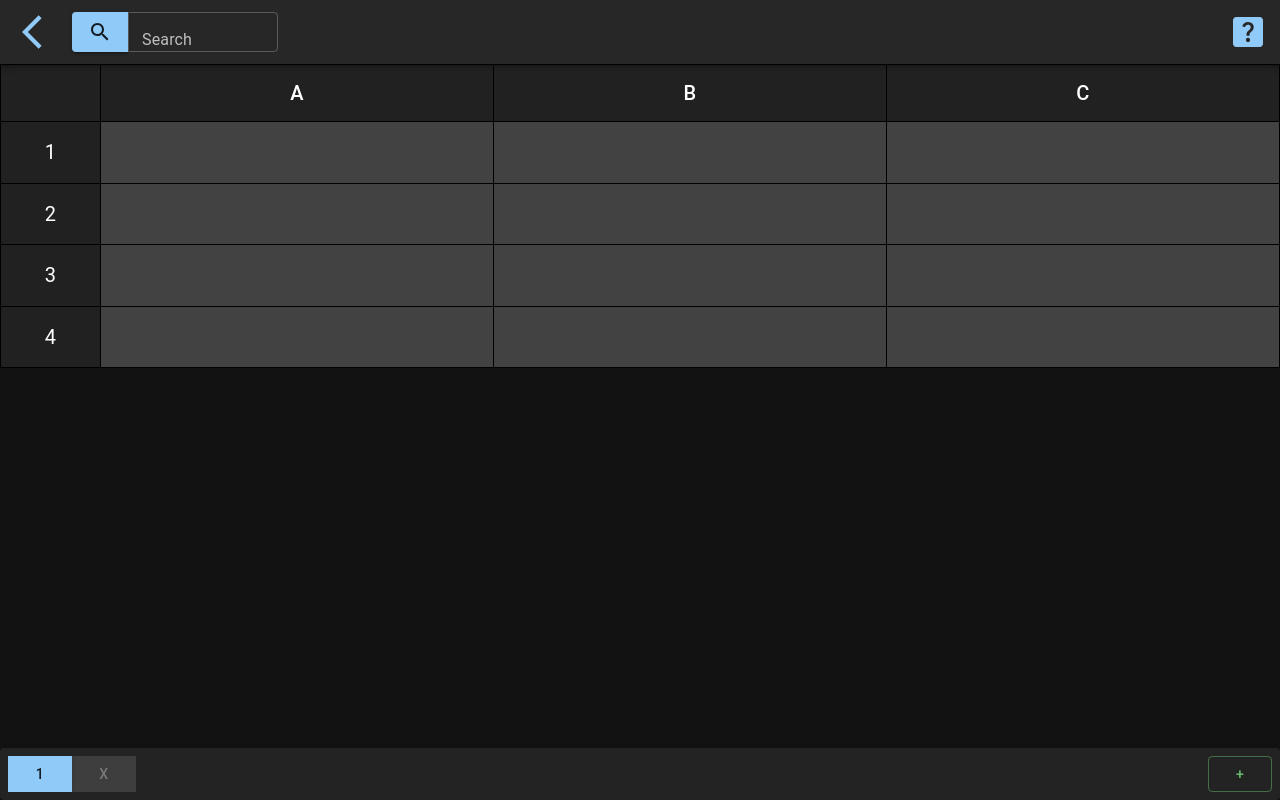
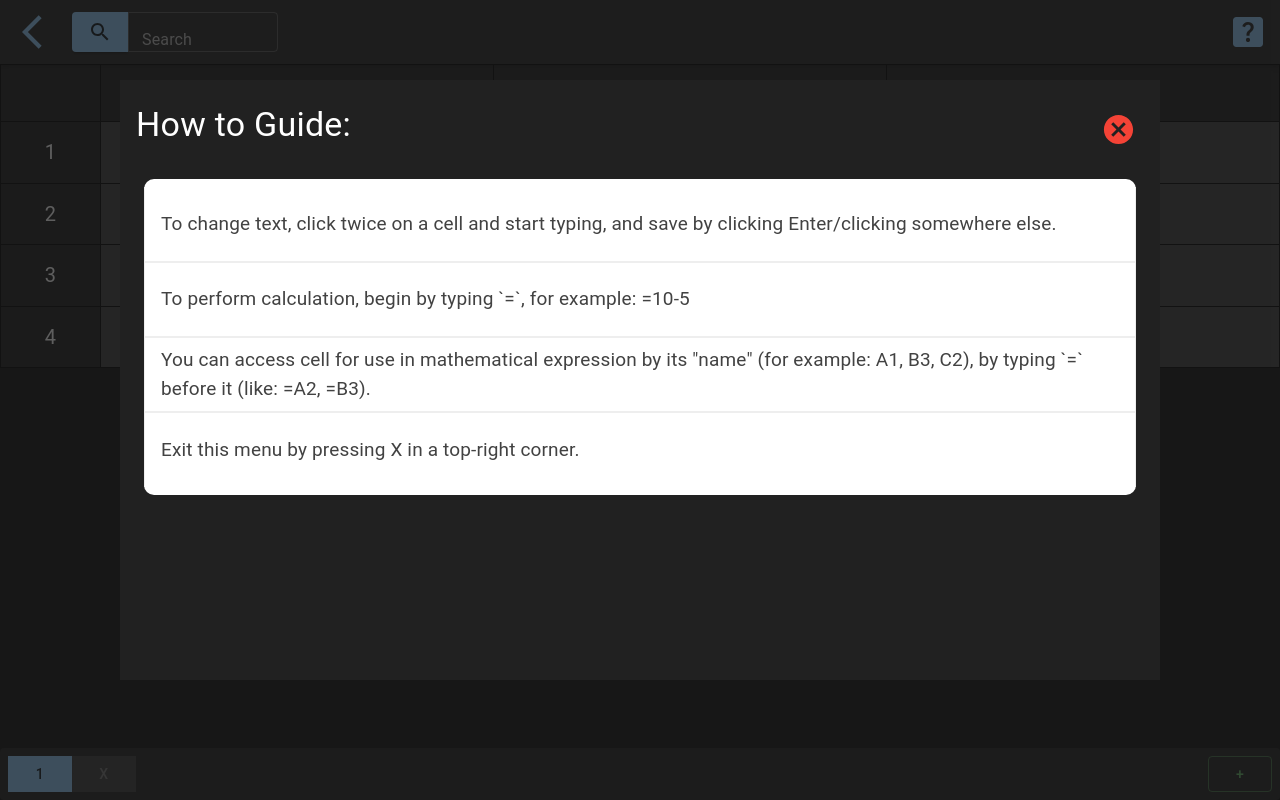
Before and after one commit to k4-100/calc, a React (Create React App) app: page /calc in a window 1280 px wide. Both pictures are taken after a click on the button 1248 px from the left and 32 px from the top of the page. Built offline with nearby package versions, Linux system fonts and the light colour scheme.

Commit message:
Reworked HelpDesk

```diff
--- a/src/components/Sheet/SheetBarButton.tsx
+++ b/src/components/Sheet/SheetBarButton.tsx
@@ -36,7 +36,6 @@ const SheetBarButton: React.FC<{ name: string; id: string }> = ({
   };
 
   return (
-    // <div className="SheetBarButton h-100 mx-2">
     <Box
       sx={{
         display: "flex",
@@ -64,7 +63,6 @@ const SheetBarButton: React.FC<{ name: string; id: string }> = ({
         X
       </Button>
     </Box>
-    // </div>
   );
 };
 
--- a/src/components/Sheet/UtilityBelt/Help.tsx
+++ b/src/components/Sheet/UtilityBelt/Help.tsx
@@ -1,6 +1,16 @@
 import React from "react";
-import { Button, ListGroup } from "react-bootstrap";
-import { ImCross } from "react-icons/im";
+// import { Button, ListGroup } from "react-bootstrap";
+import {
+  Box,
+  Button,
+  IconButton,
+  List,
+  ListItem,
+  Typography,
+} from "@mui/material";
+// import { ImCross } from "react-icons/im";
+import { grey } from "@mui/material/colors";
+import { Cancel, Close } from "@mui/icons-material";
 
 interface Props {
   handleXClick: () => void;
@@ -8,33 +18,75 @@ interface Props {
 
 const Help = ({ handleXClick }: Props) => {
   return (
-    <div className="Help w-100 h-100 position-fixed top-0">
-      <div className="container  bg-dark h-75 my-5 d-block">
-        <div className="d-flex justify-content-between p-2 py-3">
-          <h1 className="text-light">How to Guide: </h1>
-          <Button onClick={handleXClick}>
-            <ImCross />
-          </Button>
-        </div>
-
-        <ListGroup className="px-2 ">
-          <ListGroup.Item>
+    <Box
+      sx={{
+        backgroundColor: "hsla(0,0%,10%,0.7)",
+        zIndex: 1000,
+        position: "fixed",
+        top: 0,
+        width: "100%",
+        height: "100%",
+      }}
+    >
+      <Box
+        sx={{
+          height: "75%",
+          mt: 10,
+          mx: 15,
+          backgroundColor: grey[900],
+        }}
+      >
+        <Box
+          sx={{
+            display: "flex",
+            justifyContent: "space-between",
+            p: 2,
+            py: 3,
+          }}
+        >
+          <Typography variant="h4">How to Guide:</Typography>
+          <IconButton onClick={handleXClick}>
+            <Cancel fontSize="large" color="error" />
+          </IconButton>
+        </Box>
+        <List
+          sx={{
+            mx: 3,
+            backgroundColor: "white",
+            color: grey[800],
+            borderRadius: "10px",
+            "& > *": {
+              display: "flex",
+              // alignItems: "center",
+              border: `1px solid ${grey[200]}`,
+              height: "75px",
+              fontSize: "19px",
+            },
+            "& > *:first-of-type": {
+              borderTop: "0",
+            },
+            "& > *:last-of-type": {
+              borderBottom: "0",
+            },
+          }}
+        >
+          <ListItem>
             To change text, click twice on a cell and start typing, and save by
             clicking Enter/clicking somewhere else.
-          </ListGroup.Item>
-          <ListGroup.Item>
+          </ListItem>
+          <ListItem>
             To perform calculation, begin by typing `=`, for example: =10-5
-          </ListGroup.Item>
-          <ListGroup.Item>
+          </ListItem>
+          <ListItem>
             You can access cell for use in mathematical expression by its "name"
             (for example: A1, B3, C2), by typing `=` before it (like: =A2, =B3).
-          </ListGroup.Item>
-          <ListGroup.Item>
+          </ListItem>
+          <ListItem>
             Exit this menu by pressing X in a top-right corner.{" "}
-          </ListGroup.Item>
-        </ListGroup>
-      </div>
-    </div>
+          </ListItem>
+        </List>
+      </Box>
+    </Box>
   );
 };
 
--- a/src/components/Sheet/UtilityBelt/index.tsx
+++ b/src/components/Sheet/UtilityBelt/index.tsx
@@ -20,6 +20,7 @@ const UtilityBelt: React.FC = () => {
           display: "flex",
           flexDirection: "row",
           height: "64px",
+          zIndex: 100,
         }}
       >
         <Button
@@ -41,7 +42,7 @@ const UtilityBelt: React.FC = () => {
             width: "50px",
             ml: "auto",
           }}
-          // onClick={() => setDisplayHelp(!displayHelp)}
+          onClick={() => setDisplayHelp(!displayHelp)}
         >
           <HelpCenter
             sx={{
```
